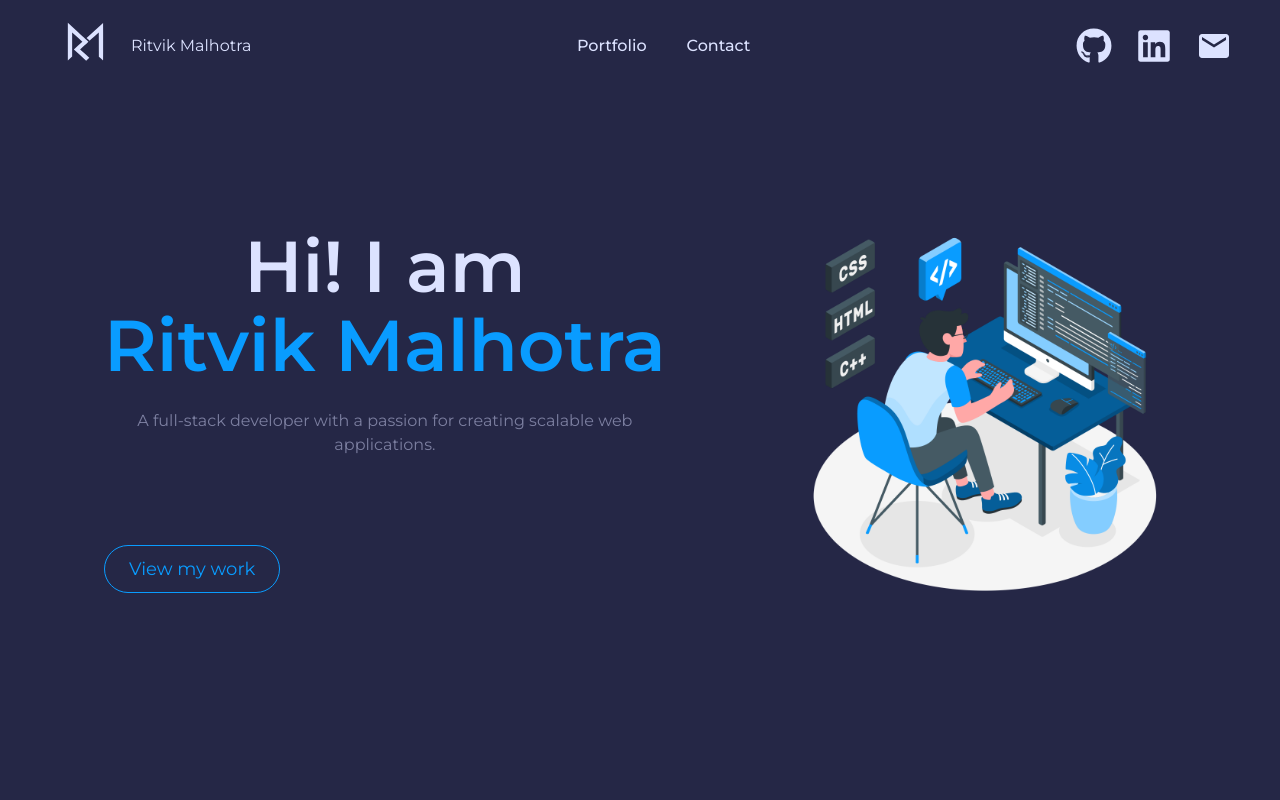
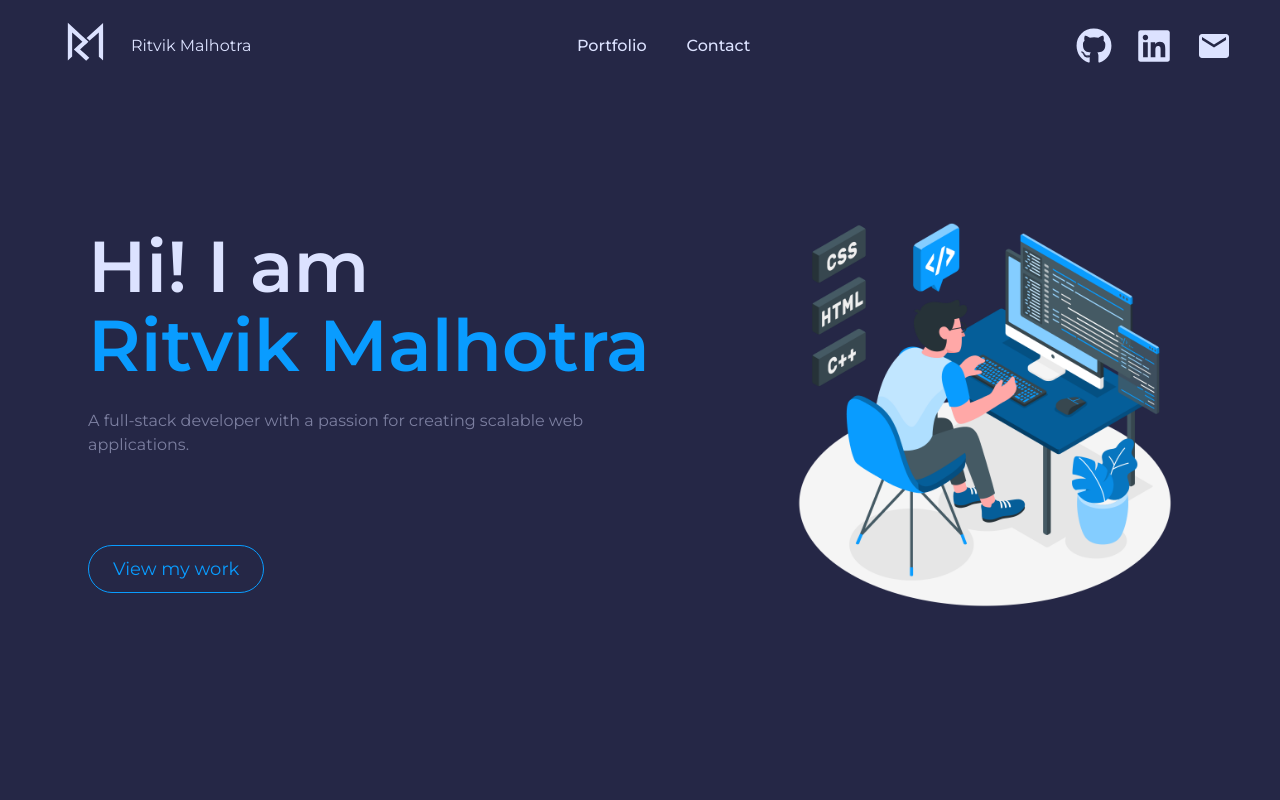
Before and after one commit to ritvik0109/portfolio-website, a Next.js app: page / in a window 1280 px wide. Shown: the top 800 px of the page. Built offline with nearby package versions, Linux system fonts and the light colour scheme.

Commit message:
chore: remove hero banner box, use small footer

```diff
--- a/src/components/Landing/Landing.tsx
+++ b/src/components/Landing/Landing.tsx
@@ -6,10 +6,8 @@ import content from "../../content/content.json";
 
 export default function Landing() {
   return (
-    <Flex direction="column" align="center" justify="center" minH="100vh" p={4}>
-      <Box textAlign="center" mb={10}>
-        <Hero />
-      </Box>
+    <Flex direction="column" align="center" justify="center" minH="100vh">
+      <Hero />
 
       {/* <Box textAlign="center" mb={10}>
         <Heading as="h2" size="xl" mb={4}>
--- a/src/pages/_app.tsx
+++ b/src/pages/_app.tsx
@@ -12,8 +12,8 @@ export default function MyApp({ Component, pageProps }: AppProps) {
         <Flex flex="1" w="100%" maxW="1200px" px={{ base: 4, md: 8, lg: 12 }}>
           <Component {...pageProps} />
         </Flex>
-        <Footer />
-        {/* <SmallFooter /> */}
+        {/* <Footer /> */}
+        <SmallFooter />
       </Flex>
     </ChakraProvider>
   );
```
